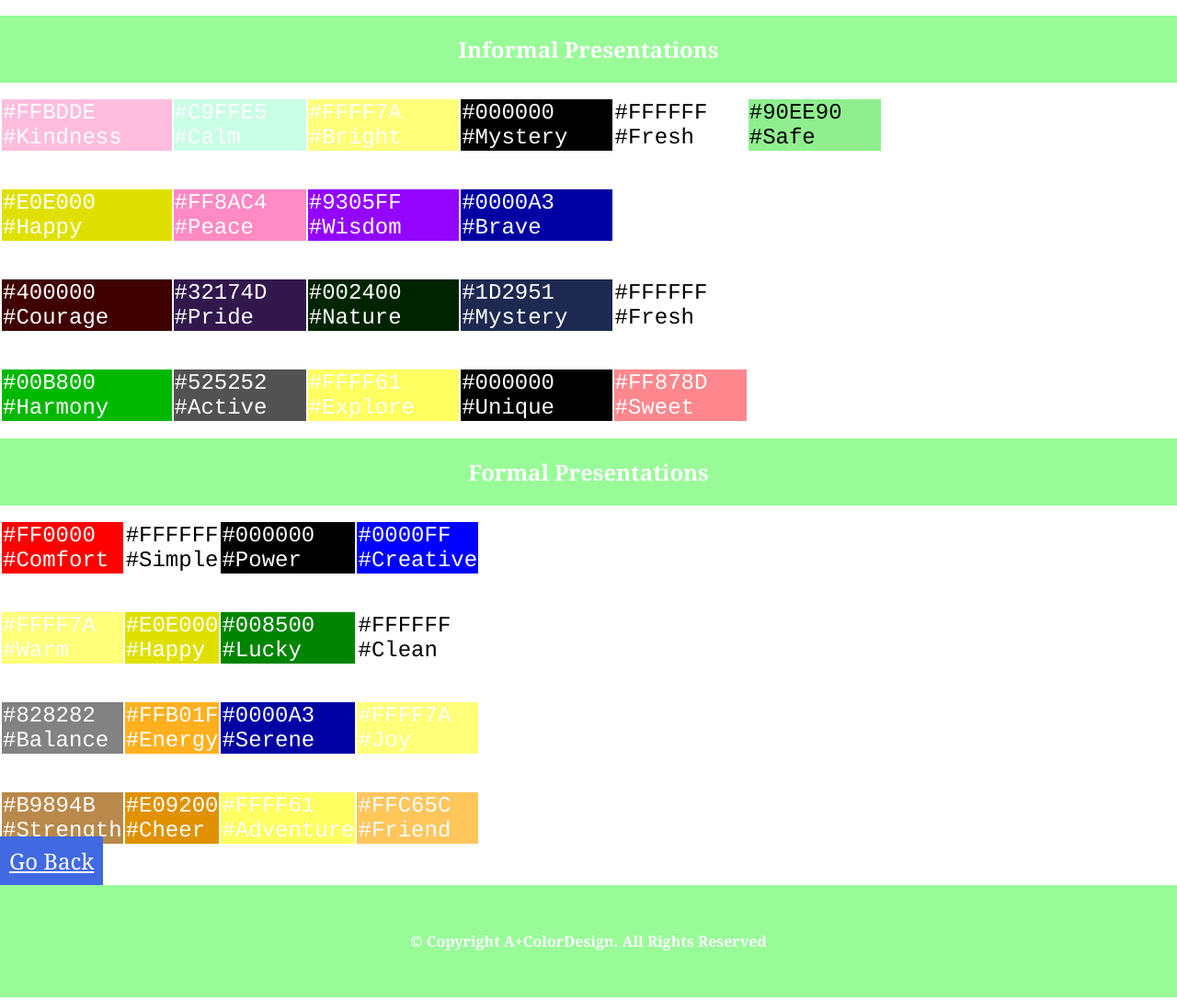
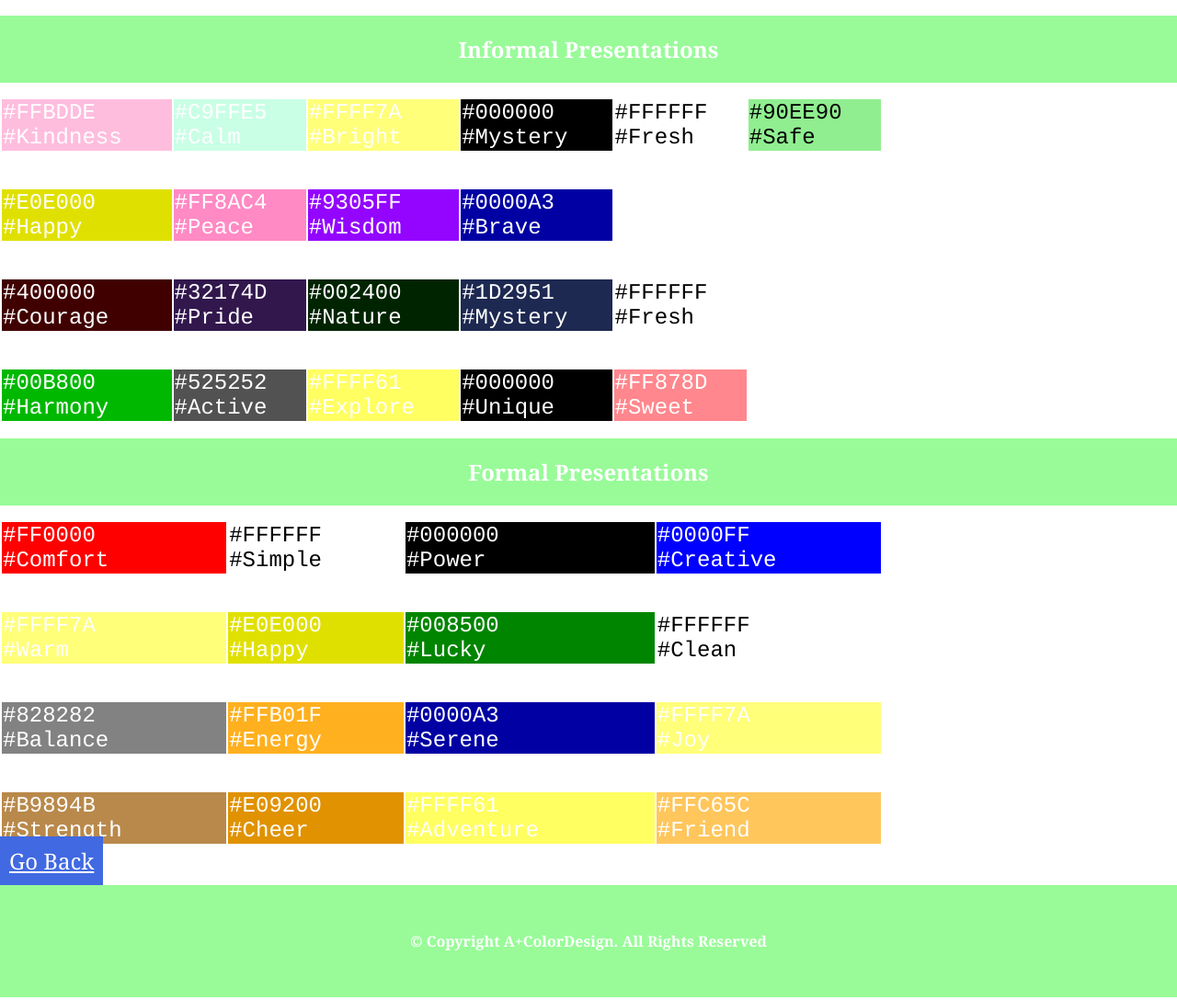
Before and after one commit to NSPortfolio/l, a plain HTML site: page palettes.html in a window 1280 px wide. Shown: the part 1142-2230 px from the top of the page at 92% size. Drawn offline with Linux system fonts and the light colour scheme.

Commit message:
Update palettes.html

```diff
--- a/palettes.html
+++ b/palettes.html
@@ -181,7 +181,7 @@ body {
 		</tr>
 	</table>
     <h1 style = "background-color:#98FB98;font-family:georgia;color:white;text-align:center;padding:20px;font-size:24px">Formal Presentations</h1>
-	<table>
+	<table style = "width:75%;">
 		<tr>
 			<td style = "background-color:#FF0000; color:white; font-size:24px;"> #FF0000 <br> #Comfort</td>
 			<td style = "background-color:#FFFFFF; color:black;font-size:24px;"> #FFFFFF <br> #Simple</td>
```
